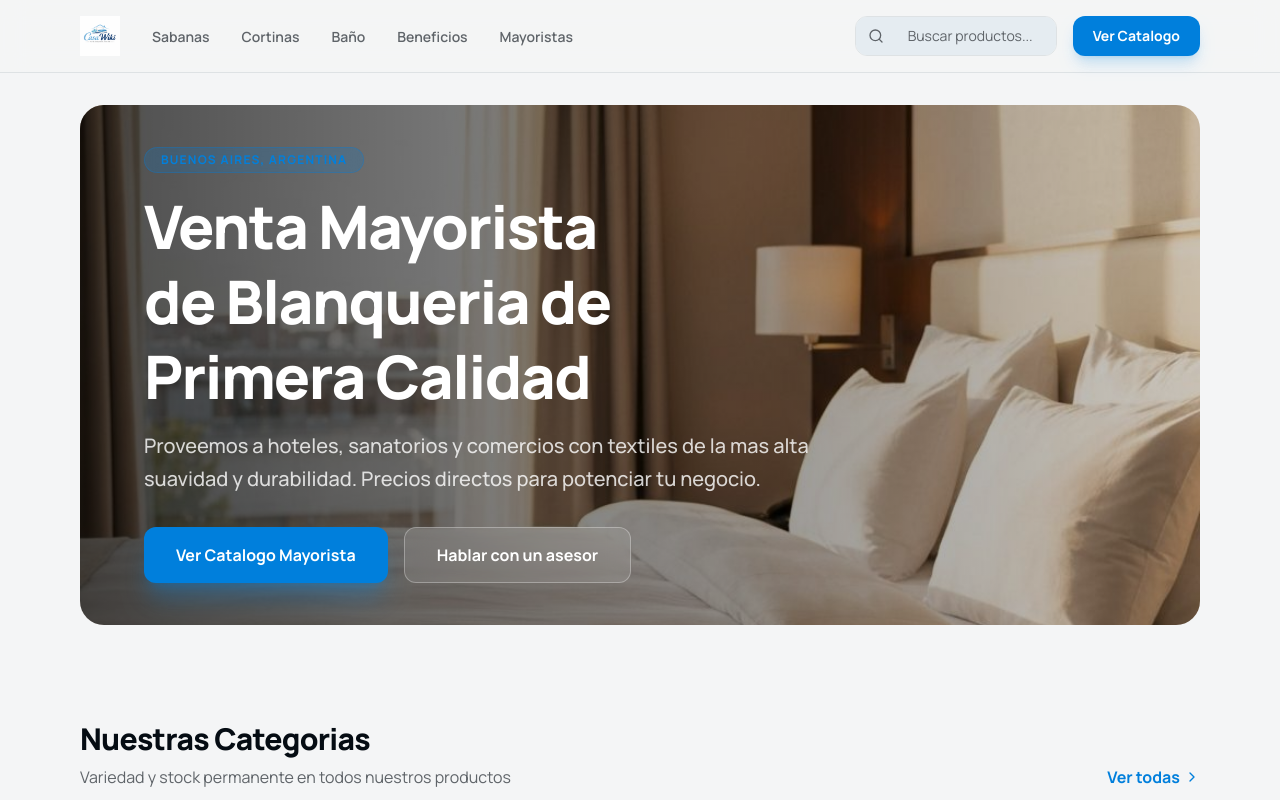
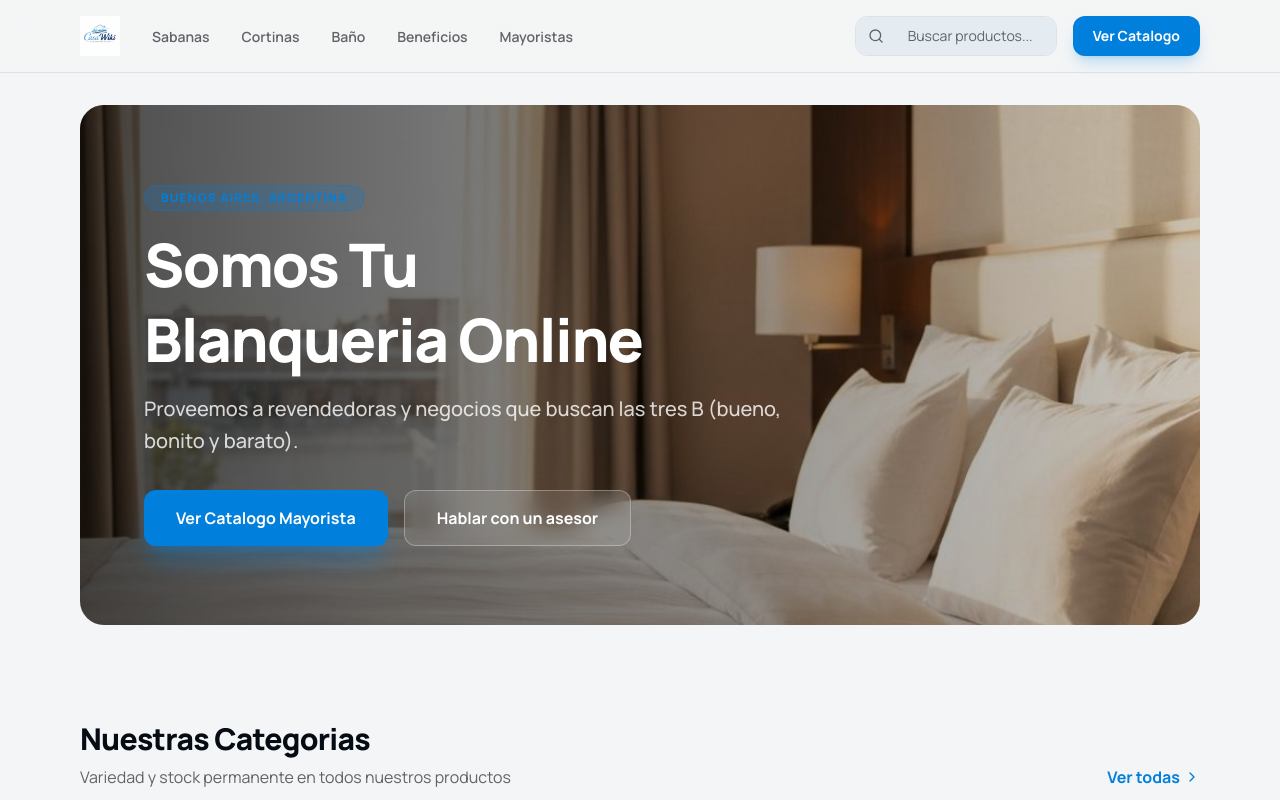
Before and after one commit to Leandro-20/wiki-landing-page, a Next.js app: page / in a window 1280 px wide. Shown: the top 800 px of the page. Built offline with nearby package versions, Linux system fonts and the light colour scheme.

Commit message:
feat: update hero section title and description
Change hero section title and description for better clarity.

Co-authored-by: Gonzalo Lopez <39465238+gonzalo-smtv@users.noreply.github.com>

```diff
--- a/components/hero.tsx
+++ b/components/hero.tsx
@@ -45,7 +45,7 @@ export function Hero() {
             }`}
             style={{ transitionDelay: "400ms" }}
           >
-            Venta Mayorista de Blanqueria de Primera Calidad
+            Somos Tu Blanqueria Online
           </h1>
           <p
             className={`text-card/80 text-lg md:text-xl font-medium leading-relaxed transition-all duration-700 ${
@@ -53,7 +53,7 @@ export function Hero() {
             }`}
             style={{ transitionDelay: "600ms" }}
           >
-            Proveemos a hoteles, sanatorios y comercios con textiles de la mas alta suavidad y durabilidad. Precios directos para potenciar tu negocio.
+            {'Proveemos a revendedoras y negocios que buscan las tres B (bueno, bonito y barato).'}
           </p>
           <div
             className={`flex flex-wrap gap-4 mt-4 transition-all duration-700 ${
```
